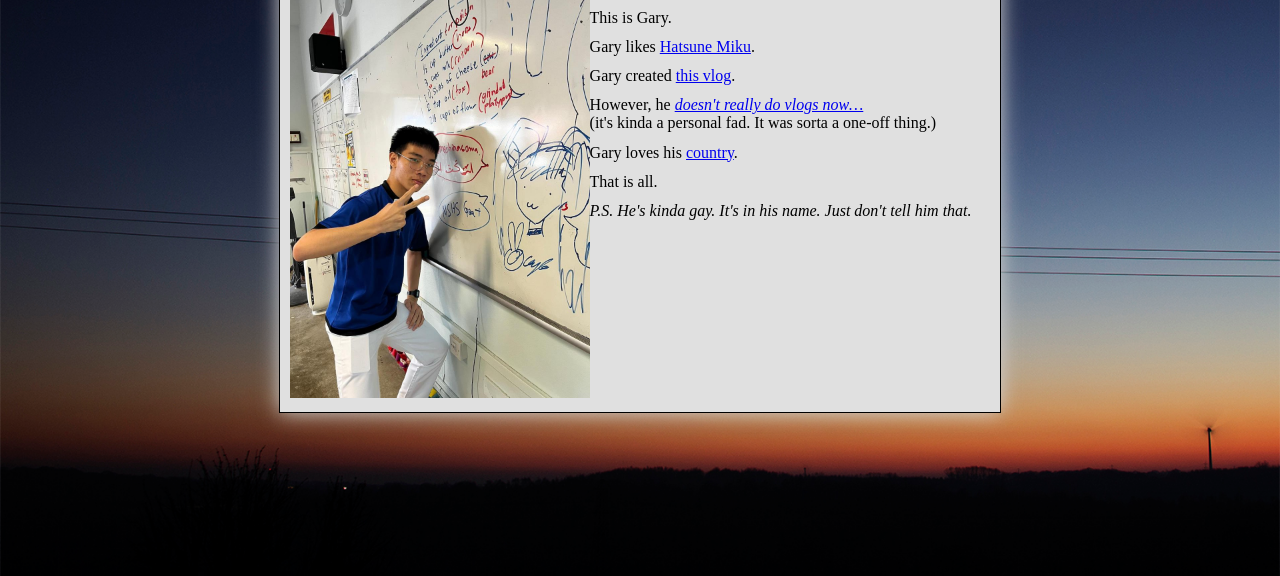
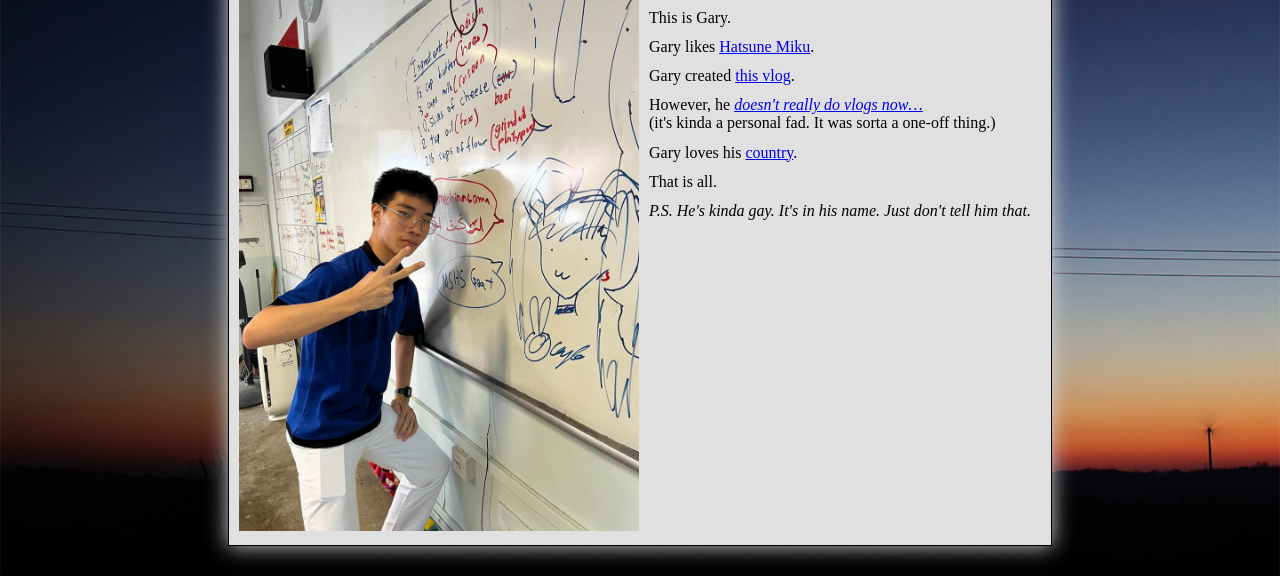
Before and after one commit to klzv/klzv.github.io, a plain HTML site: page biog/gary.html in a window 1280 px wide. Shown: the part 224-800 px from the top of the page. Drawn offline with Linux system fonts and the light colour scheme; files whose address does not match are found by name.

Commit message:
Added some SEO bullshit
Also updated Gary's biography
No i am not trying to turn this into an ad landmine

```diff
--- a/biog/gary.html
+++ b/biog/gary.html
@@ -10,8 +10,8 @@
     <script src="header.js"></script>
     <main>
         <h1>Who is Gary?</h1>
-        <div class="LEFT"><img src="../images/gary-hatsune.jpeg" width="300PX"  alt="Gary with his Hatsune Miku drawing" id="gary"></div>
-        <div class="LEFT">
+        <div class="LEFT"><img src="../images/gary-hatsune.jpeg" width="400PX"  alt="Gary with his Hatsune Miku drawing" id="gary"></div>
+        <div class="LEFT PD">
             <p>This is Gary.</p>
             <p>Gary likes <a href="http://en.wikipedia.org/wiki/Hatsune_Miku">Hatsune Miku</a>.</p>
             <p>Gary created <a href="/vlog">this vlog</a>.</p>
--- a/style.css
+++ b/style.css
@@ -20,6 +20,7 @@ H1 A:VISITED:HOVER, H2 A:VISITED:HOVER, H3 A:VISITED:HOVER, H4 A:VISITED:HOVER,
 H1 A:HOVER, H2 A:HOVER, H3 A:HOVER, H4 A:HOVER, H5 A :HOVER, H6 A:HOVER {text-decoration: underline; background-color: transparent; color: red;}
 .DM {background-color: black; color: white;} /* dark mode/theme */
 .LEFT {float: left;} .RIGHT {float: right;} .CLEAR {clear: both;} /* floats */
+.BOX {display: block; border: 1PX solid black;} .PD {padding: 0 10PX;} .NO-BD {border: 0;} /* 'modifier'/'add-on' classes */
 .BOX-H {padding-left: 0.15EM;}
 .VLOGT TD, TH {padding: 0; border-spacing: 20PX;}
 .VLOGT TD A {display: block; padding: 10PX; text-decoration: none; border: 1PX solid transparent;}
```
Also changed, not shown: googlec10a4ca54bfc7de2.html (added, +1 -0 lines).
